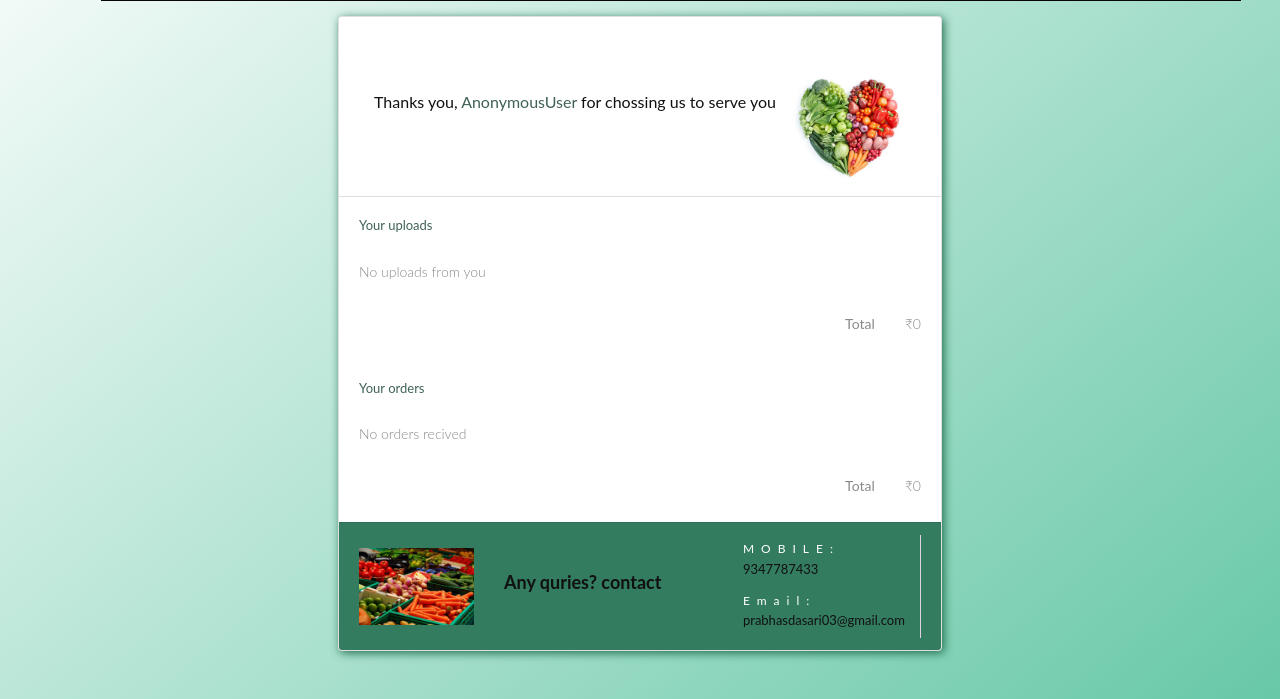
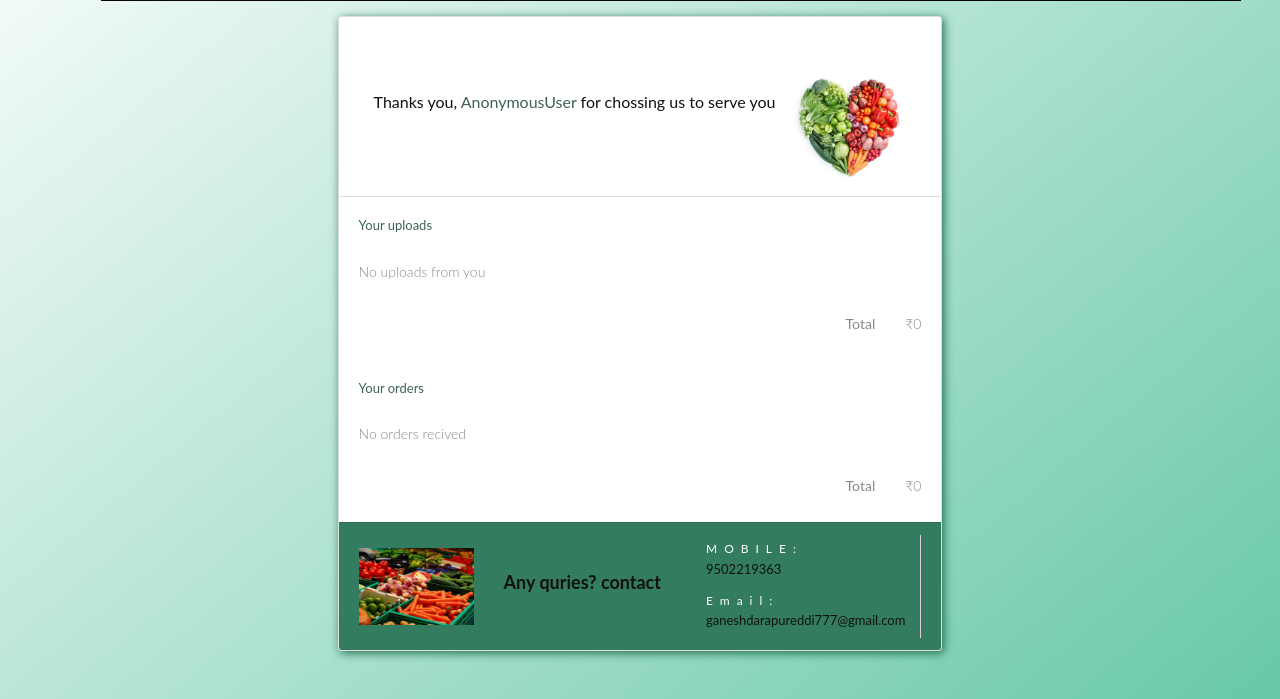
Before and after one commit to ganeshdarapureddi/UjwalVyavasaii, a Django app: page /farmorder/ in a window 1280 px wide. Shown: the part 171-870 px from the top of the page. Run offline with Django 4.2, Linux system fonts and the light colour scheme; data that the repository does not hold is empty; some libraries are stand-ins or nearby versions.

Commit message:
Update farmorder1.html

```diff
--- a/Farmers/farmorder/templates/farmorder/farmorder1.html
+++ b/Farmers/farmorder/templates/farmorder/farmorder1.html
@@ -343,10 +343,10 @@
                                 <h3 class="mb-0 font-weight-bold">Any quries? contact </h3>
                             </div>
                             <div class="col-auto my-auto ml-auto">
-                                <div class="col-auto border-line"> <small class="text-white">MOBILE:<h6>9347787433</h6></small>
+                                <div class="col-auto border-line"> <small class="text-white">MOBILE:<h6>9502219363</h6></small>
                                 </div>
                                 <div class="col-auto border-line"> <small class="text-white">Email:
-                                            <h6>prabhasdasari03@gmail.com</h6></small></div>
+                                            <h6>ganeshdarapureddi777@gmail.com</h6></small></div>
                             </div>
                         </div>
                     </div>
```
